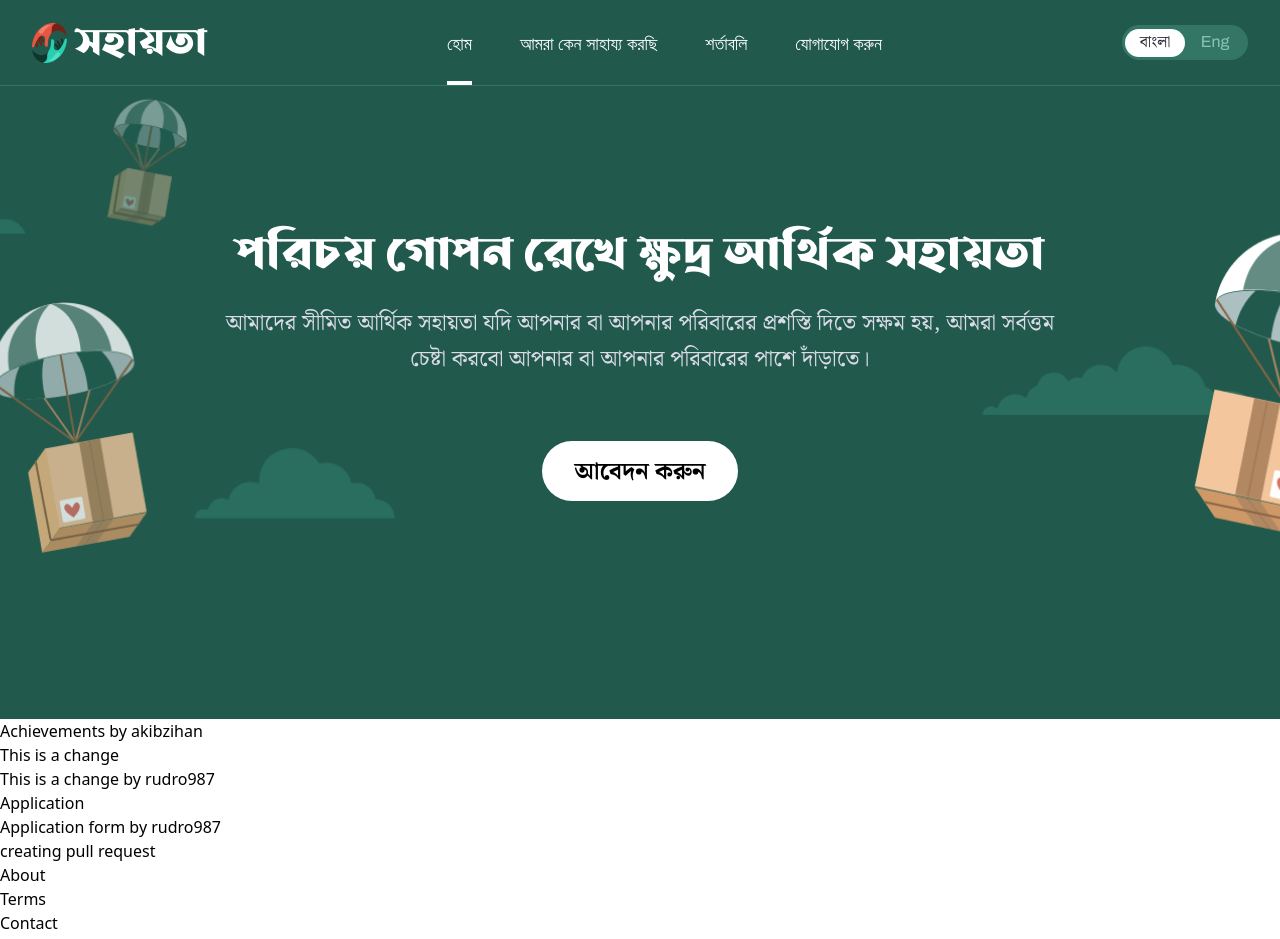
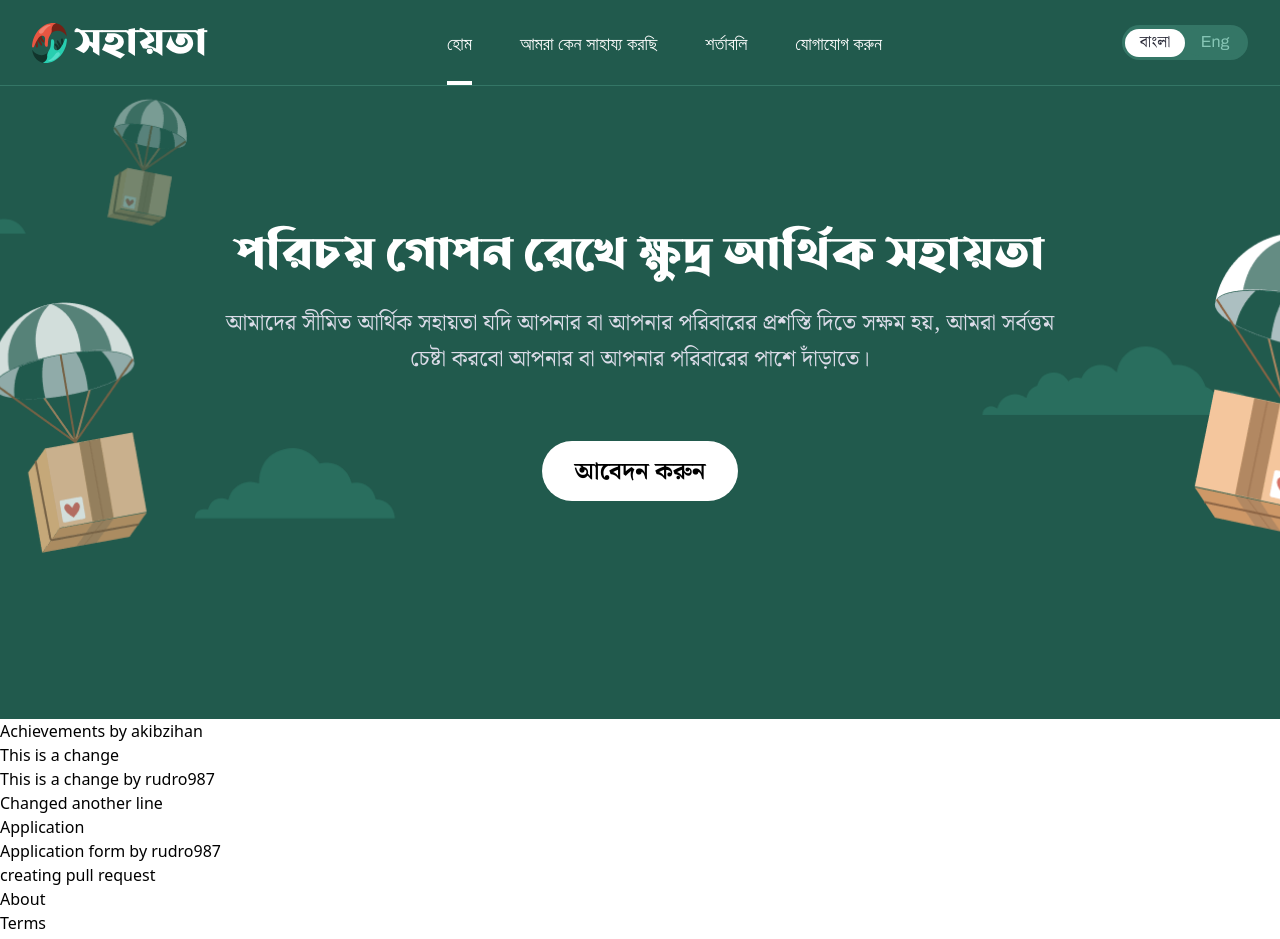
Before and after one commit to akibsaleh/Shohayota, a React (Vite) app: page / in a window 1280 px wide. Shown: the top 939 px of the page. Built offline with nearby package versions, Linux system fonts and the light colour scheme.

Commit message:
testing by rudro

```diff
--- a/src/Components/Achievements/Achievements.jsx
+++ b/src/Components/Achievements/Achievements.jsx
@@ -4,6 +4,7 @@ const Achievements = () => {
       <h1>Achievements by akibzihan</h1>
       <p>This is a change</p>
       <p>This is a change by rudro987</p>
+      <p>Changed another line</p>
     </div>
   );
 };
```
